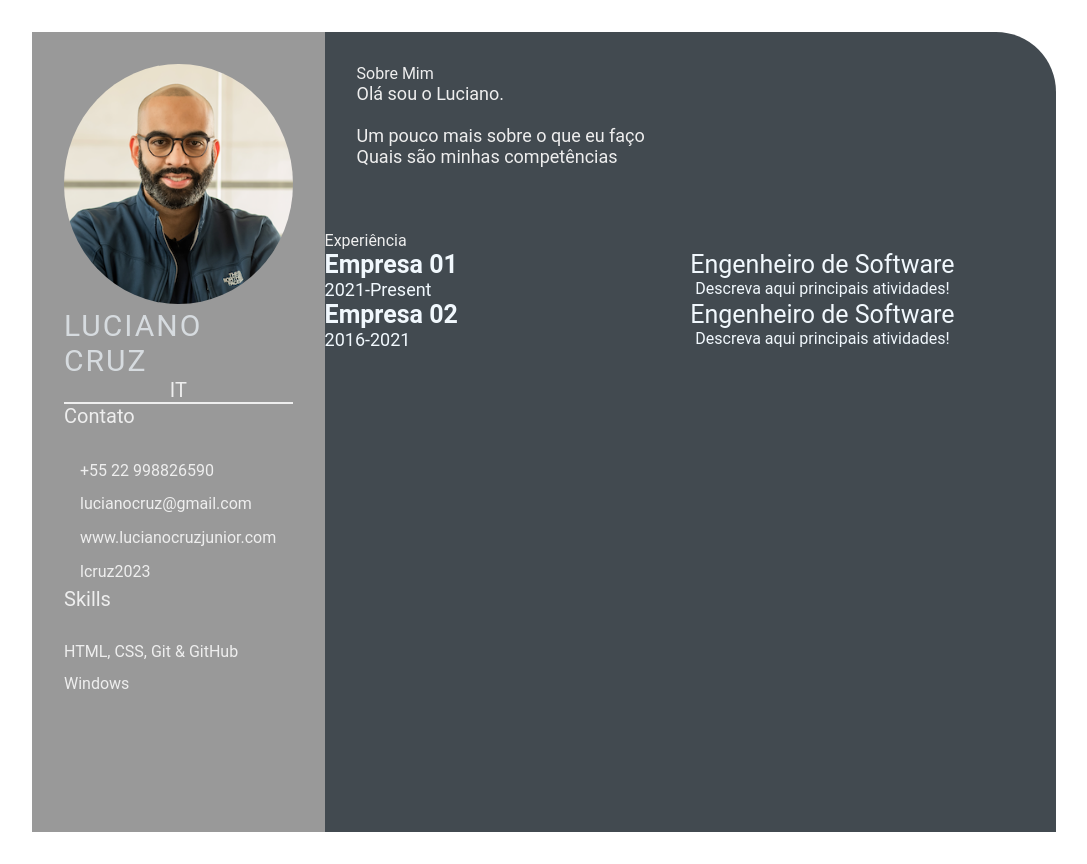
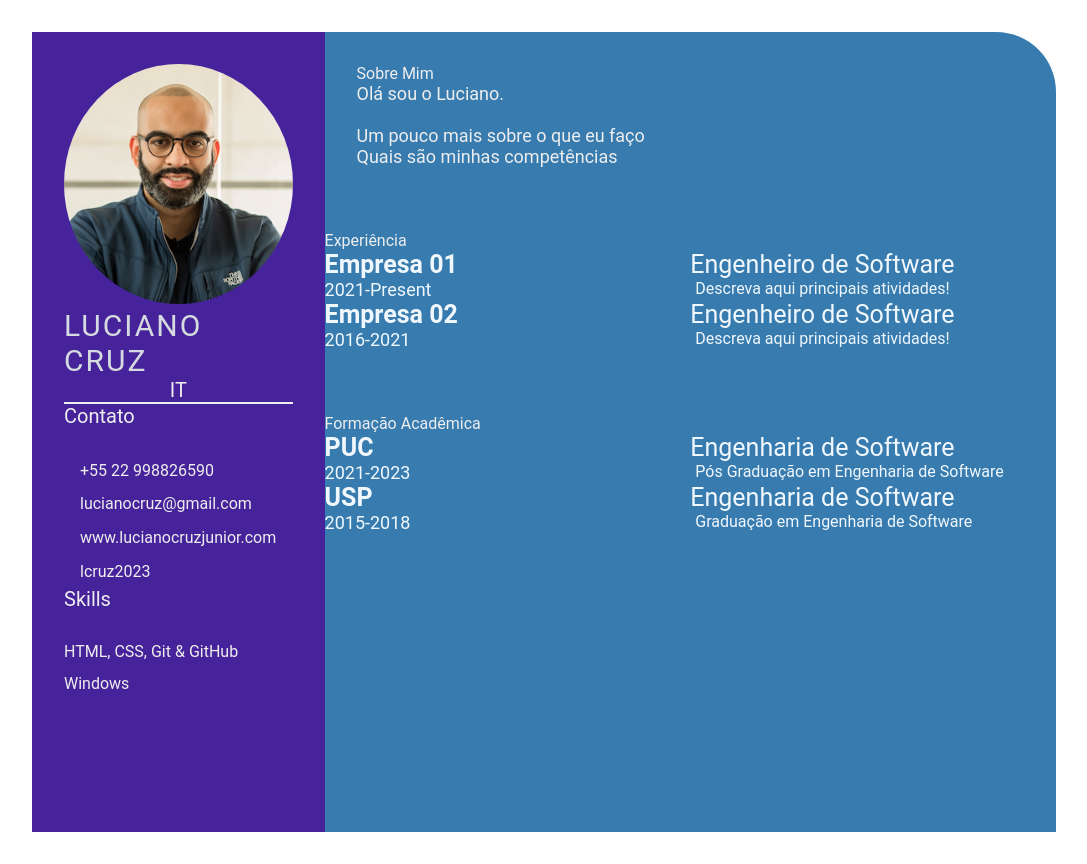
Before and after one commit to luciano-da-cruz-jr/Jornada-Dev-Curriculo, a plain HTML site: page index.html in a window 1280 px wide. Shown: the whole page, without its empty margins (96-1183 px from the left). Drawn offline with Linux system fonts and the light colour scheme.

Commit message:
feat-add-school-academy (#5)

```diff
--- a/index.html
+++ b/index.html
@@ -76,6 +76,31 @@
                     </div>
                 </div>
             </section>
+            <section class="education gap">
+                <div class="right-title">Formação Acadêmica</div>
+                <div class="education-contents">
+                    <div class="education-left">
+                        <p class="education-school-name">PUC</p>
+                        <p class="educationp-time-period">2021-2023</p>
+                    </div>
+                    <div class="education-right">
+                        <p class="education-subject">Engenharia de Software</p>
+                        <p class="education-desc">
+                            Pós Graduação em Engenharia de Software
+                        </p>
+                    </div>
+                    <div class="education-left">
+                        <p class="education-school-name">USP</p>
+                        <p class="educationp-time-period">2015-2018</p>
+                    </div>
+                    <div class="education-right">
+                        <p class="education-subject">Engenharia de Software</p>
+                        <p class="education-desc">
+                            Graduação em Engenharia de Software
+                        </p>
+                    </div>
+                </div>
+            </section>
         </section>
     </main>
 </body>
--- a/style.css
+++ b/style.css
@@ -17,13 +17,13 @@
 .left-section {
     grid-column: span 2;
     height: 100%;
-    background-color: #999999;
+    background-color: #47239b;
 }
 
 .right-section {
     grid-column: span 5;
     height: 100%;
-    background-color: #424a50;
+    background-color: #377baf;
     border-radius: 0px 60px 0px 0px;
 }
 
@@ -130,7 +130,6 @@
     font-size: 25px;
 }
 
-
 .exp-desc,
 .education-desc,
 .awards-desc {
```
